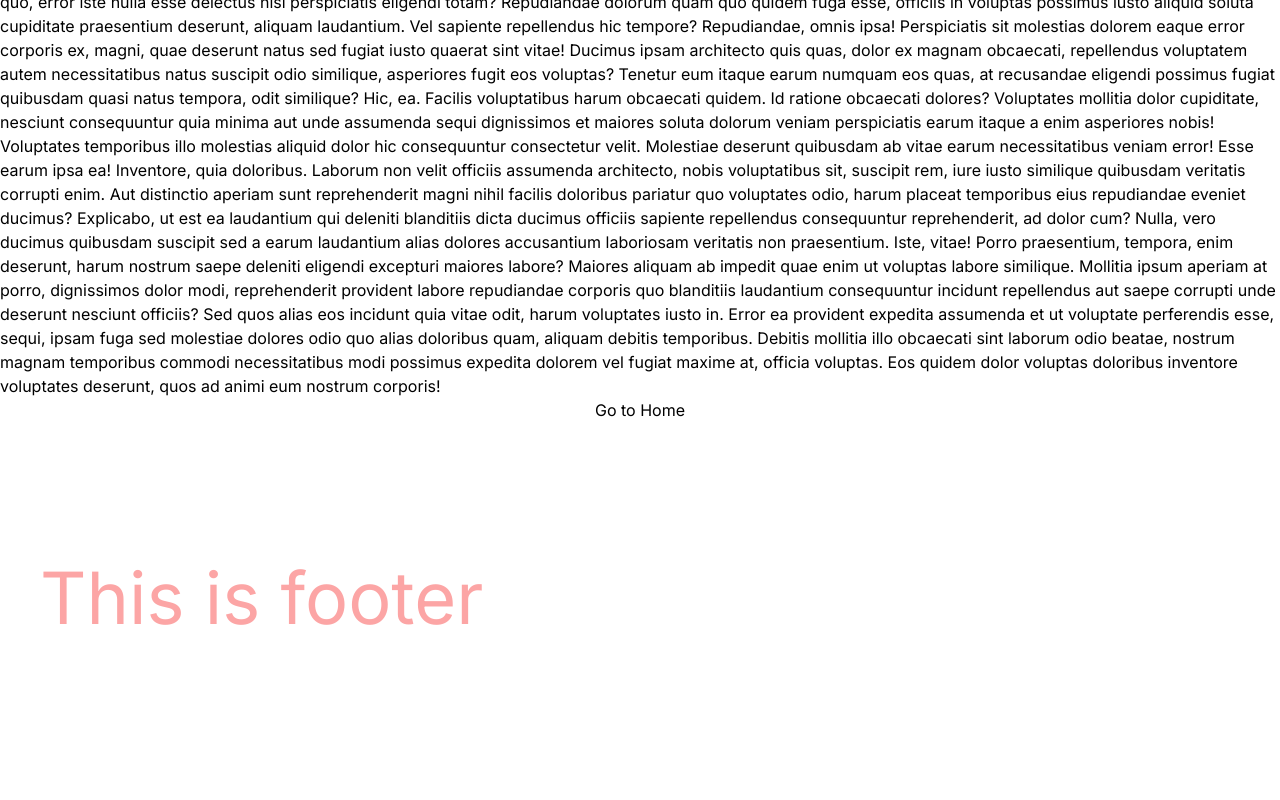
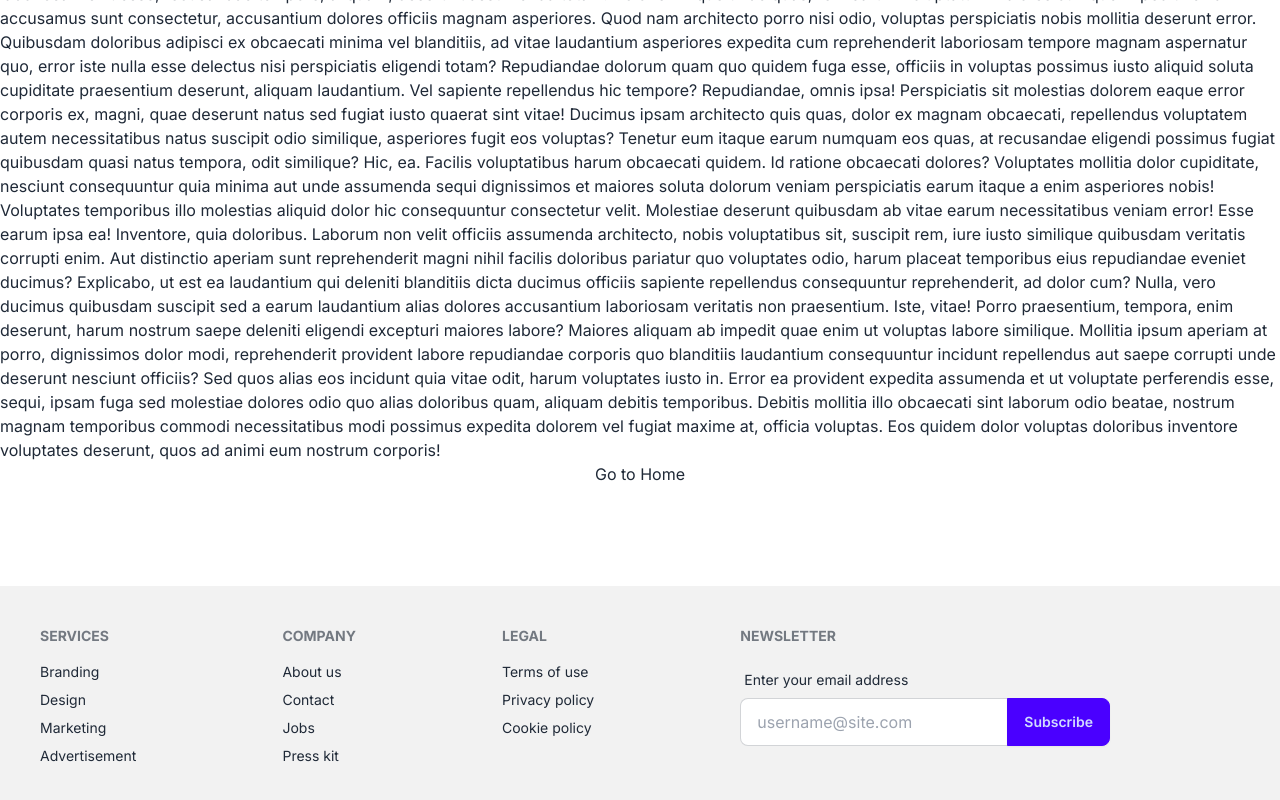
Before and after one commit to AbdusSattar-70/messanger, a Next.js app: page /about in a window 1280 px wide. Shown: the part 314-1114 px from the top of the page. Before the commit the page ends 988 px from the top, so only its background shows below. Built offline with nearby package versions, Linux system fonts and the light colour scheme.

Commit message:
Add error page for all pages & finalize wiki search page

```diff
--- /dev/null
+++ b/app/(with-nav-footer)/[searchTerm]/page.tsx
@@ -0,0 +1,45 @@
+import Item from "@/components/wikiSearch/Item";
+import getWikiResults from "@/utils/getWikiResults";
+
+type Props = {
+  params: {
+    searchTerm: string;
+  };
+};
+
+export async function generateMetadata({ params: { searchTerm } }: Props) {
+  const wikiData: Promise<SearchResult> = getWikiResults(searchTerm);
+  const data = await wikiData;
+  const displayTerm = searchTerm.replaceAll("%20", " ");
+
+  if (!data?.query?.pages) {
+    return {
+      title: `${displayTerm} Not Found`,
+    };
+  }
+
+  return {
+    title: displayTerm,
+    description: `Search results for ${displayTerm}`,
+  };
+}
+
+export default async function SearchResults({ params: { searchTerm } }: Props) {
+  const wikiData: Promise<SearchResult> = getWikiResults(searchTerm);
+  const data = await wikiData;
+  const results: Result[] | undefined = data?.query?.pages;
+
+  const content = (
+    <main className="pt-5">
+      {results ? (
+        Object.values(results).map((result) => {
+          return <Item key={result.pageid} result={result} />;
+        })
+      ) : (
+        <h2 className="p-2 text-xl">{`${searchTerm} Not Found`}</h2>
+      )}
+    </main>
+  );
+
+  return content;
+}
--- a/app/(with-nav-footer)/blogs/[id]/page.tsx
+++ b/app/(with-nav-footer)/blogs/[id]/page.tsx
@@ -33,10 +33,7 @@ const SingleBlog: React.FC<SingleBlogProps> = async ({ params }) => {
           {id}. {title}
         </h2>
         <p>{body}</p>
-        <Link
-          href={"/blogs"}
-          className="mt-4 inline-block space-y-2 border bg-purple-600 px-3 py-2 font-semibold text-white"
-        >
+        <Link href={"/blogs"} className="btn btn-primary">
           Back to Blogs
         </Link>
       </li>
--- a/app/(with-nav-footer)/blogs/page.tsx
+++ b/app/(with-nav-footer)/blogs/page.tsx
@@ -20,10 +20,7 @@ const BlogPage = async () => {
             {id}. {title}
           </h2>
           <p>{body}</p>
-          <Link
-            href={`blogs/${id}`}
-            className="mt-4 inline-block space-y-2 border bg-purple-600 px-3 py-2 font-semibold text-white"
-          >
+          <Link href={`blogs/${id}`} className="btn btn-primary">
             Details
           </Link>
         </li>
--- a/app/(with-nav-footer)/layout.tsx
+++ b/app/(with-nav-footer)/layout.tsx
@@ -1,10 +1,12 @@
-import Footer from "../components/Footer";
-import Navbar from "../components/navbar/Navbar";
+import Footer from "@/components/Footer";
+import Navbar from "@/components/navbar/Navbar";
+import Search from "@/components/wikiSearch/Search";
 
 const WithNavLayout = ({ children }: { children: React.ReactNode }) => {
   return (
     <div className="container mx-auto">
       <Navbar />
+      <Search />
       {children}
       <Footer />
     </div>
--- a/app/(with-nav-footer)/page.tsx
+++ b/app/(with-nav-footer)/page.tsx
@@ -1,8 +1,27 @@
 const HomePage = (): React.ReactNode => {
   return (
-    <main>
-      <p>Home page </p>
-    </main>
+    <section className="pt-5">
+      <div
+        className="hero min-h-screen"
+        style={{
+          backgroundImage:
+            "url(https://daisyui.com/images/stock/photo-1507358522600-9f71e620c44e.jpg)",
+        }}
+      >
+        <div className="hero-overlay bg-opacity-60"></div>
+        <div className="hero-content text-center text-neutral-content">
+          <div className="max-w-md">
+            <h1 className="mb-5 text-5xl font-bold">Hello there</h1>
+            <p className="mb-5">
+              Provident cupiditate voluptatem et in. Quaerat fugiat ut assumenda
+              excepturi exercitationem quasi. In deleniti eaque aut repudiandae
+              et a id nisi.
+            </p>
+            <button className="btn btn-primary">Get Started</button>
+          </div>
+        </div>
+      </div>
+    </section>
   );
 };
 
--- a/app/components/Footer.tsx
+++ b/app/components/Footer.tsx
@@ -1,7 +1,42 @@
 const Footer = (): React.ReactNode => {
   return (
-    <footer className=" p-10 text-7xl text-red-300">
-      <p>This is footer</p>
+    <footer className="footer bg-base-200 text-base-content p-10">
+      <nav>
+        <header className="footer-title">Services</header>
+        <a className="link link-hover">Branding</a>
+        <a className="link link-hover">Design</a>
+        <a className="link link-hover">Marketing</a>
+        <a className="link link-hover">Advertisement</a>
+      </nav>
+      <nav>
+        <header className="footer-title">Company</header>
+        <a className="link link-hover">About us</a>
+        <a className="link link-hover">Contact</a>
+        <a className="link link-hover">Jobs</a>
+        <a className="link link-hover">Press kit</a>
+      </nav>
+      <nav>
+        <header className="footer-title">Legal</header>
+        <a className="link link-hover">Terms of use</a>
+        <a className="link link-hover">Privacy policy</a>
+        <a className="link link-hover">Cookie policy</a>
+      </nav>
+      <form>
+        <header className="footer-title">Newsletter</header>
+        <fieldset className="form-control w-80">
+          <label className="label">
+            <span className="label-text">Enter your email address</span>
+          </label>
+          <div className="join">
+            <input
+              type="text"
+              placeholder="username@site.com"
+              className="input input-bordered join-item"
+            />
+            <button className="btn btn-primary join-item">Subscribe</button>
+          </div>
+        </fieldset>
+      </form>
     </footer>
   );
 };
--- a/app/components/navbar/Navbar.tsx
+++ b/app/components/navbar/Navbar.tsx
@@ -1,10 +1,13 @@
+import Link from "next/link";
 import NavLinks from "./NavLinks";
 
 const Navbar = (): React.ReactNode => {
   return (
     <header>
       <nav className="container mx-auto flex items-center justify-between">
-        <h1 className="text-3xl font-bold text-purple-950">Next Blogs</h1>
+        <h1 className="text-3xl font-bold text-purple-950">
+          <Link href={"/"}>Next Blogs</Link>
+        </h1>
         <ul className="flex items-center justify-between">
           <NavLinks />
         </ul>
--- /dev/null
+++ b/app/error.tsx
@@ -0,0 +1,38 @@
+"use client"; // Error components must be Client components
+
+import { useEffect } from "react";
+import Link from "next/link";
+
+export default function Error({
+  error,
+  reset,
+}: {
+  error: Error;
+  reset: () => void;
+}) {
+  useEffect(() => {
+    // Log the error to an error reporting service
+    console.error(error);
+  }, [error]);
+
+  return (
+    <main className="mx-auto min-h-screen max-w-lg bg-slate-200 px-4 py-1">
+      <h2 className="my-4 text-2xl font-bold">Something went wrong!</h2>
+      <button
+        className="mb-4 rounded-xl bg-red-500 p-4 text-white"
+        onClick={
+          // Attempt to recover by trying to re-render the segment
+          () => reset()
+        }
+      >
+        Try again
+      </button>
+      <p className="text-xl">
+        Or go back to{" "}
+        <Link href="/" className="underline">
+          Home 🏠
+        </Link>
+      </p>
+    </main>
+  );
+}
--- a/app/global-error.tsx
+++ /dev/null
@@ -1,18 +0,0 @@
-"use client";
-
-export default function GlobalError({
-  error,
-  reset,
-}: {
-  error: Error & { digest?: string };
-  reset: () => void;
-}) {
-  return (
-    <html>
-      <body>
-        <h2>Something went wrong!</h2>
-        <button onClick={() => reset()}>Try again</button>
-      </body>
-    </html>
-  );
-}
--- a/package.json
+++ b/package.json
@@ -23,6 +23,7 @@
     "typescript": "5.2.2"
   },
   "devDependencies": {
+    "daisyui": "^4.4.7",
     "eslint-config-prettier": "^9.0.0",
     "prettier": "^3.1.0",
     "prettier-plugin-tailwindcss": "^0.5.7"
--- a/tailwind.config.ts
+++ b/tailwind.config.ts
@@ -1,14 +1,14 @@
-import type { Config } from 'tailwindcss'
+import type { Config } from "tailwindcss";
 
 const config: Config = {
   content: [
-    './pages/**/*.{js,ts,jsx,tsx,mdx}',
-    './components/**/*.{js,ts,jsx,tsx,mdx}',
-    './app/**/*.{js,ts,jsx,tsx,mdx}',
+    "./pages/**/*.{js,ts,jsx,tsx,mdx}",
+    "./components/**/*.{js,ts,jsx,tsx,mdx}",
+    "./app/**/*.{js,ts,jsx,tsx,mdx}",
   ],
   theme: {
     extend: {},
   },
-  plugins: [],
-}
-export default config
+  plugins: [require("daisyui")],
+};
+export default config;
```
Also changed, not shown: 1 other file (tests, documents, lock files or other folders).
